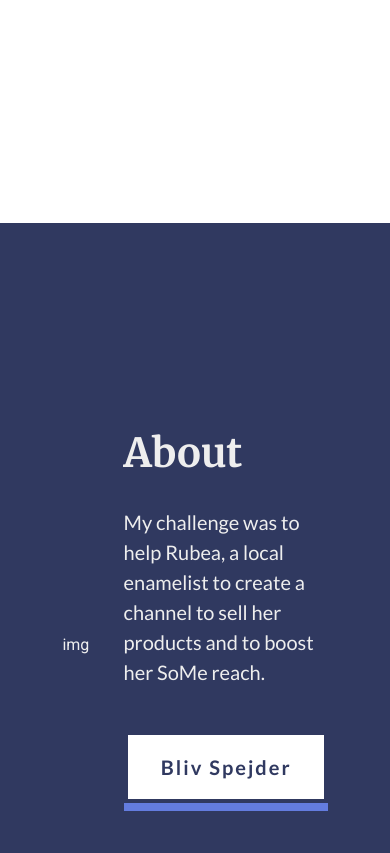
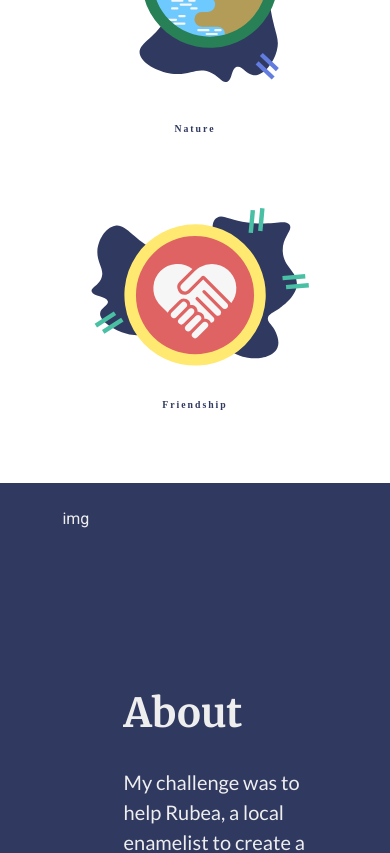
Before and after one commit to dzsozef13/Vesterhavsgruppen, a Vue app in the folder vester-app/: page / in a window 390 px wide. Shown: the part 2980-3833 px from the top of the page. Built offline with nearby package versions, Linux system fonts and the light colour scheme; a web font is replaced by a local one.

Commit message:
made badges responsive

```diff
--- a/vester-app/src/views/Home.vue
+++ b/vester-app/src/views/Home.vue
@@ -27,8 +27,8 @@
   </v-container>
 
   <v-container fluid class="section-1" style="max-width: unset; margin:0;" id="dark">
-    <v-row sm="12">
-      <v-col sm="12" id="about">
+    <v-row >
+      <v-col  id="about">
         <Title ttlText="About"/>
         <Paragraph prgText="My challenge was to help Rubea, a local enamelist to create a channel to sell her products and to boost her SoMe reach."/>
         <SquareButton btnText="Bliv Spejder" route="/about"/>
@@ -61,7 +61,7 @@
 
   <v-container fluid class="section-1" style="max-width: unset; margin:0;" id="dark">
     <v-row >
-      <v-col id="about">
+      <v-col >
         <div>img</div>
       </v-col>
       <v-col id="about">
@@ -151,6 +151,7 @@
   font-weight: bold;
   color: #303960;
   letter-spacing: 2px;
+  margin-top: 3vh;
 }
 #gradient-container{
   display: flex;
@@ -165,5 +166,13 @@
   background: rgb(48,57,96);
   background: linear-gradient(0deg, rgba(48,57,96,1) 0%, rgba(48,57,96,0) 100%);
 }
-
+@media screen and (max-width:600px) {
+  #badges{
+    flex-direction: column;
+    padding: 8vh 0 5vh 0;
+  }
+  .badge-svg{
+  width: 60vw;
+}
+}
 </style>
```
